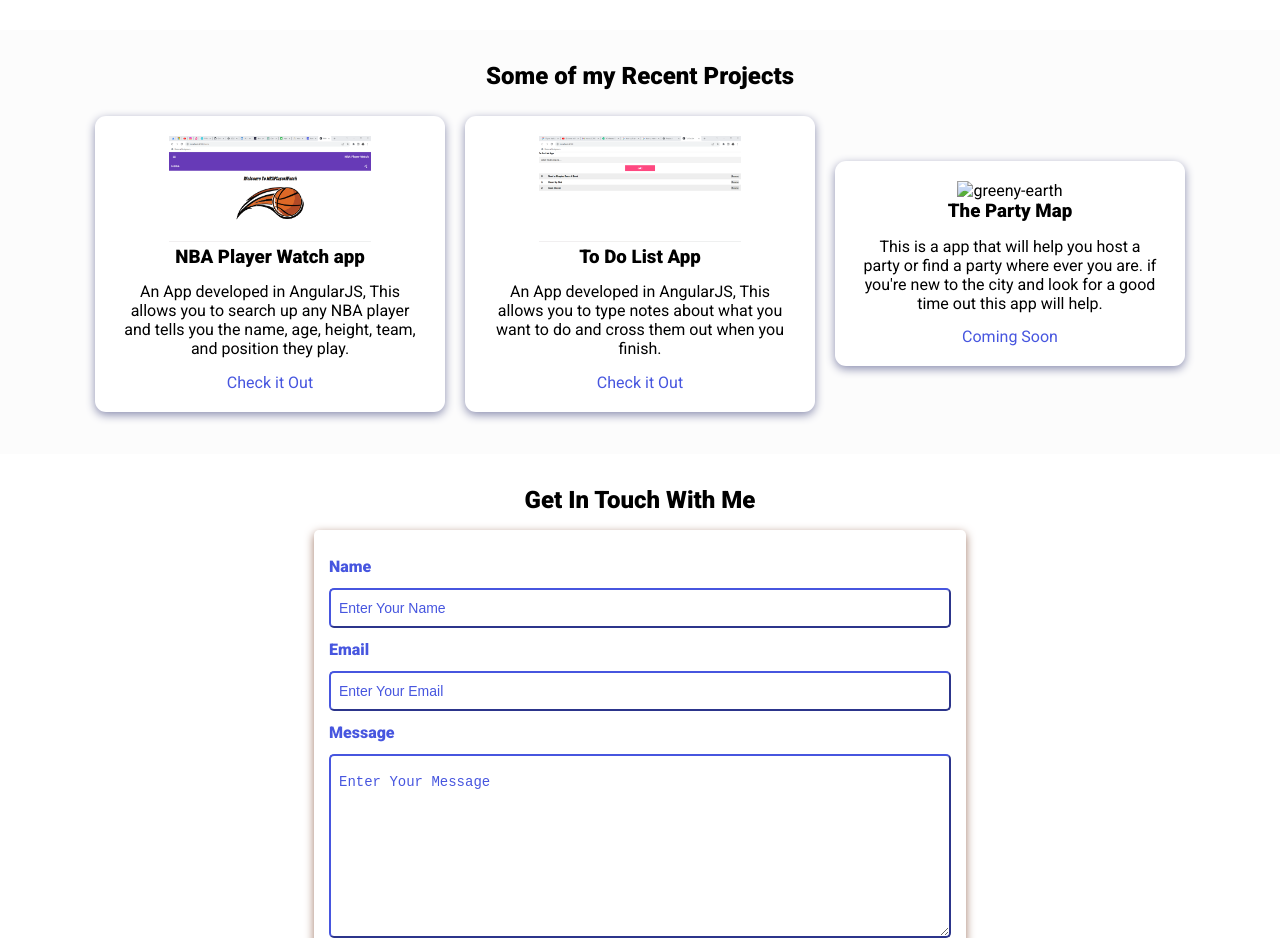
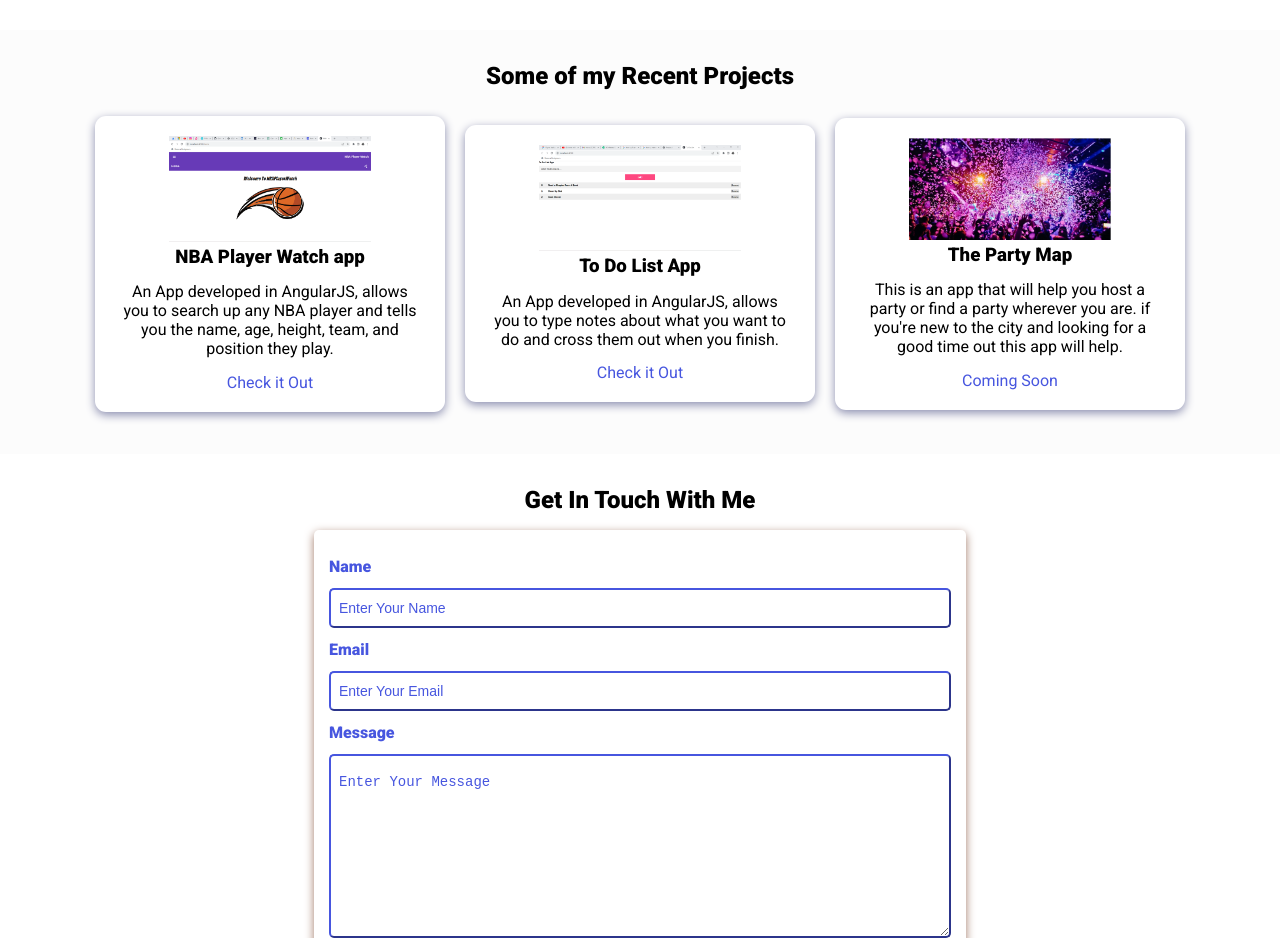
Before and after one commit to EbvoAce/SheridanAntwi-Website, a website: page index.html in a window 1280 px wide. Shown: the part 1720-2658 px from the top of the page. Drawn offline with nearby package versions, Linux system fonts and the light colour scheme.

Commit message:
Update index.html

```diff
--- a/index.html
+++ b/index.html
@@ -113,7 +113,7 @@
                     <img src="assets/images/nbaplaywatch.png" alt="NBA Player Watch" loading="lazy" class="project-pic"/>
                     <h3 class="project-title">NBA Player Watch app</h3>
                     <p class="project-details">
-                        An App developed in AngularJS, This allows you to search up any NBA player and tells you the name, age, height, team, and position they play.
+                        An App developed in AngularJS, allows you to search up any NBA player and tells you the name, age, height, team, and position they play.
                     </p>
                     <a href="https://github.com/EbvoAce/NBAPlayerApp" target="_blank" class="project-link">Check it Out</a>
                 </div>
@@ -121,16 +121,16 @@
                     <img src="assets/images/ToDoList.png" alt="To Do List" loading="lazy" class="project-pic"/>
                     <h3 class="project-title">To Do List App</h3>
                     <p class="project-details">
-                        An App developed in AngularJS, This allows you to type notes about what you want to do and cross them out when you finish.
+                        An App developed in AngularJS, allows you to type notes about what you want to do and cross them out when you finish.
 
                     </p>
                     <a href="https://github.com/EbvoAce/To-do-List" target="_blank" class="project-link">Check it Out</a>
                 </div>
                 <div class="project-container project-card">
-                    <img src="assets/images/greenyEarth.png" alt="greeny-earth" loading="lazy" class="project-pic"/>
+                    <img src="assets/images/ThePartyMapPic.png" alt="ThePartyMap" loading="lazy" class="project-pic"/>
                     <h3 class="project-title">The Party Map</h3>
                     <p class="project-details">
-                        This is a app that will help you host a party or find a party where ever you are. if you're new to the city and look for a good time out this app will help.
+                        This is an app that will help you host a party or find a party wherever you are. if you're new to the city and looking for a good time out this app will help.
 
 
                     </p>
```
